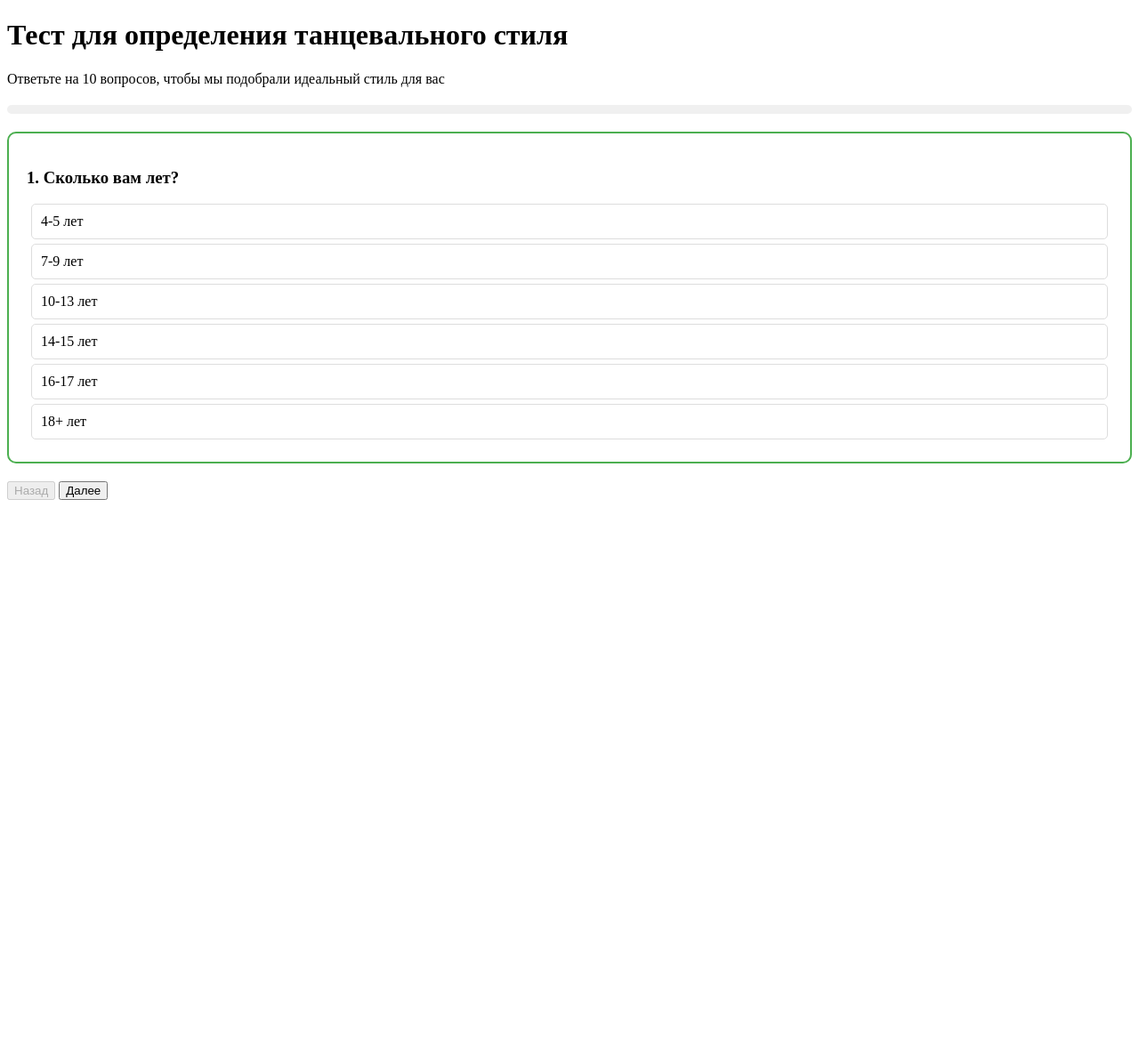
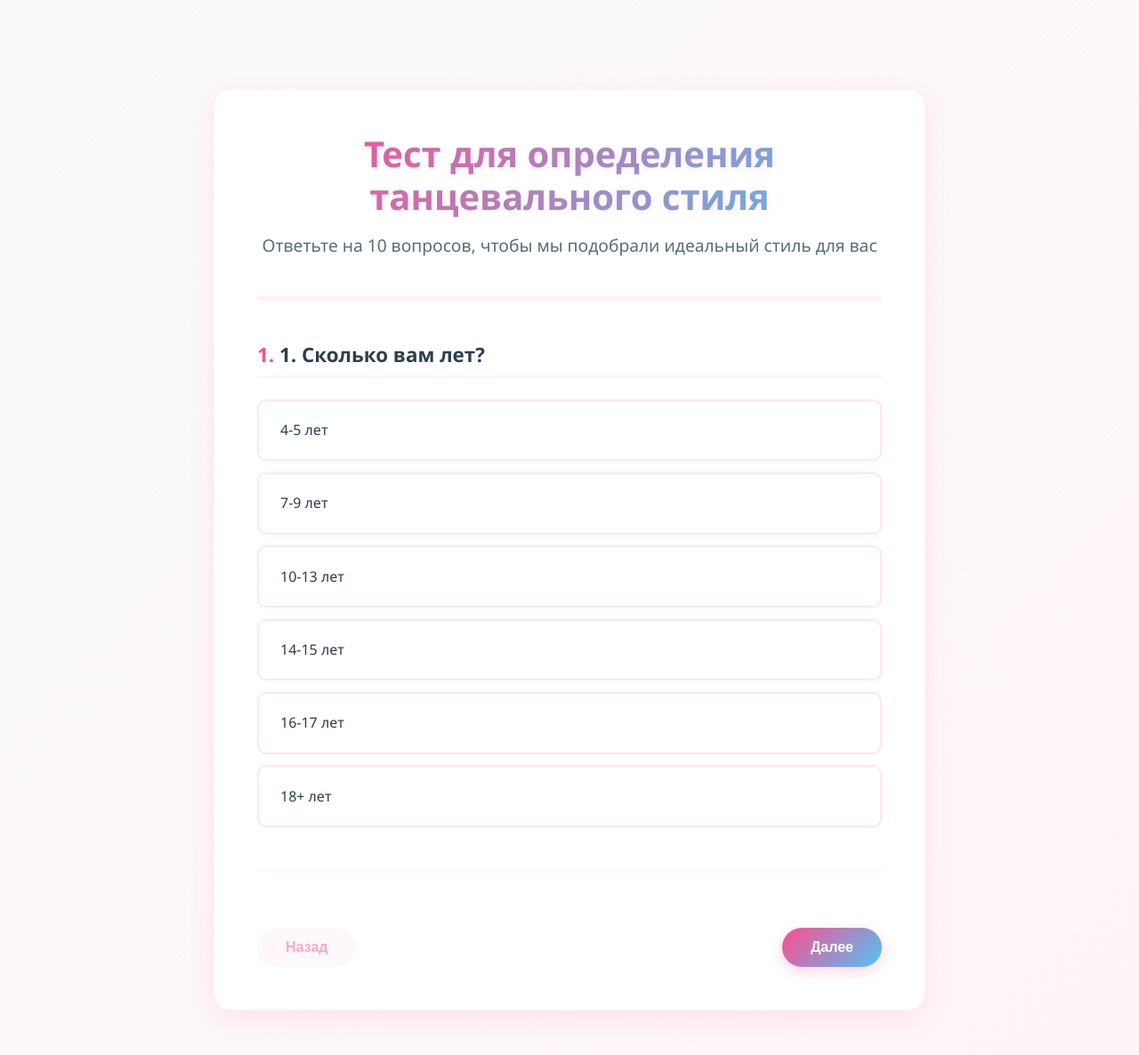
Before and after one commit to adsoboleva1101-alt/dance-studio-website, a Flask app: page /test in a window 1280 px wide. Shown: the whole page at 89% size. Before the commit the page ends 562 px from the top, so only its background shows below. Run offline with Flask 3, Linux system fonts and the light colour scheme.

Commit message:
обновила код

```diff
--- a/data/results.json
+++ b/data/results.json
@@ -94,5 +94,11 @@
     "age": "18+ лет",
     "teacher": "Катя Четина",
     "date": "2025-12-18T22:47:23.512405"
+  },
+  {
+    "style": "Choreo",
+    "age": "14-15 лет",
+    "teacher": "Даша Шорникова",
+    "date": "2025-12-19T00:31:44.463316"
   }
 ]
--- a/data/static/css/style.css
+++ b/data/static/css/style.css
@@ -1062,6 +1062,288 @@ footer {
     line-height: 1.6;
 }
 
+/* ===== СТИЛИ ДЛЯ ТЕСТА ===== */
+
+/* Основной контейнер теста */
+.test-container {
+    max-width: 800px;
+    margin: 100px auto 50px;
+    background: var(--bg-white);
+    padding: 3rem;
+    border-radius: var(--border-radius);
+    box-shadow: var(--shadow);
+    border: 1px solid rgba(255, 128, 171, 0.1);
+}
+
+/* Заголовок теста */
+.test-container h1 {
+    font-size: 2.5rem;
+    background: var(--gradient-mix);
+    -webkit-background-clip: text;
+    background-clip: text;
+    color: transparent;
+    text-align: center;
+    margin-bottom: 1rem;
+    text-shadow: 0 2px 10px rgba(255, 77, 141, 0.1);
+}
+
+.test-container > p {
+    text-align: center;
+    color: var(--text-medium);
+    font-size: 1.2rem;
+    margin-bottom: 2.5rem;
+    line-height: 1.6;
+}
+
+/* Прогресс-бар */
+.progress-bar {
+    height: 6px;
+    background: rgba(255, 128, 171, 0.1);
+    border-radius: 3px;
+    margin-bottom: 3rem;
+    overflow: hidden;
+}
+
+.progress {
+    height: 100%;
+    background: var(--gradient-mix);
+    width: 0%;
+    transition: width 0.3s ease;
+    border-radius: 3px;
+}
+
+/* Вопросы */
+.question {
+    display: none;
+    animation: fadeIn 0.5s ease;
+}
+
+.question.active {
+    display: block;
+}
+
+.question h3 {
+    font-size: 1.4rem;
+    color: var(--text-dark);
+    margin-bottom: 1.5rem;
+    padding-bottom: 10px;
+    border-bottom: 2px solid rgba(255, 128, 171, 0.1);
+}
+
+/* Варианты ответов */
+.option {
+    padding: 1.2rem 1.5rem;
+    margin-bottom: 0.8rem;
+    background: var(--bg-white);
+    border: 2px solid rgba(255, 128, 171, 0.2);
+    border-radius: 10px;
+    color: var(--text-dark);
+    font-weight: 500;
+    cursor: pointer;
+    transition: var(--transition);
+    position: relative;
+    overflow: hidden;
+}
+
+.option:hover {
+    background: rgba(255, 77, 141, 0.05);
+    border-color: var(--pink-medium);
+    transform: translateX(5px);
+}
+
+.option.selected {
+    background: var(--gradient-mix);
+    color: var(--white);
+    border-color: transparent;
+    box-shadow: 0 5px 15px rgba(255, 77, 141, 0.2);
+}
+
+.option.selected::after {
+    content: '✓';
+    position: absolute;
+    right: 15px;
+    top: 50%;
+    transform: translateY(-50%);
+    font-size: 1.2rem;
+}
+
+/* Кнопки навигации */
+#prev-btn, #next-btn {
+    padding: 0.8rem 2rem;
+    border: none;
+    border-radius: 50px;
+    font-weight: 600;
+    font-size: 1rem;
+    cursor: pointer;
+    transition: var(--transition);
+    margin-top: 2rem;
+}
+
+#prev-btn {
+    background: rgba(255, 128, 171, 0.1);
+    color: var(--pink-bright);
+    float: left;
+}
+
+#prev-btn:hover:not(:disabled) {
+    background: rgba(255, 128, 171, 0.2);
+    transform: translateY(-2px);
+}
+
+#prev-btn:disabled {
+    opacity: 0.5;
+    cursor: not-allowed;
+}
+
+#next-btn {
+    background: var(--gradient-mix);
+    color: var(--white);
+    float: right;
+    box-shadow: 0 4px 15px rgba(255, 77, 141, 0.25);
+}
+
+#next-btn:hover {
+    transform: translateY(-2px);
+    box-shadow: 0 6px 20px rgba(255, 77, 141, 0.3);
+}
+
+/* Очистка float */
+.test-container > div:last-of-type {
+    clear: both;
+    padding-top: 2rem;
+}
+
+/* Результат теста */
+#result h2 {
+    font-size: 2rem;
+    color: var(--pink-bright);
+    margin-bottom: 1.5rem;
+    text-align: center;
+}
+
+#result-content {
+    background: linear-gradient(135deg,
+        rgba(255, 235, 243, 0.2) 0%,
+        rgba(225, 245, 254, 0.2) 100%);
+    padding: 2rem;
+    border-radius: var(--border-radius);
+    border: 1px solid rgba(255, 128, 171, 0.1);
+}
+
+#result-content h3 {
+    font-size: 1.8rem;
+    color: var(--pink-bright);
+    margin-bottom: 1rem;
+}
+
+#result-content h4 {
+    font-size: 1.3rem;
+    color: var(--blue-bright);
+    margin: 1.5rem 0 0.8rem 0;
+}
+
+#result-content p {
+    color: var(--text-medium);
+    margin-bottom: 0.8rem;
+    line-height: 1.6;
+}
+
+#result-content ul {
+    list-style: none;
+    padding-left: 0;
+}
+
+#result-content li {
+    padding: 0.5rem 0;
+    color: var(--text-medium);
+    position: relative;
+    padding-left: 1.8rem;
+    line-height: 1.6;
+}
+
+#result-content li::before {
+    content: '→';
+    position: absolute;
+    left: 0;
+    color: var(--pink-bright);
+    font-weight: bold;
+}
+
+/* Анимации */
+@keyframes fadeIn {
+    from {
+        opacity: 0;
+        transform: translateY(10px);
+    }
+    to {
+        opacity: 1;
+        transform: translateY(0);
+    }
+}
+
+/* Эффект при выборе варианта */
+.option {
+    animation: fadeIn 0.3s ease;
+}
+
+/* Улучшение визуальной иерархии */
+.question {
+    counter-increment: question-counter;
+}
+
+.question h3::before {
+    content: counter(question-counter) ". ";
+    color: var(--pink-bright);
+    font-weight: bold;
+}
+
+/* Подсветка активного состояния */
+.question.active h3 {
+    color: var(--text-dark);
+}
+/* ===== СТИЛИ ДЛЯ ТЕСТА ===== */
+
+/* Контейнер навигации теста */
+.test-navigation {
+    margin-top: 3rem;
+    padding-top: 2rem;
+    border-top: 1px solid rgba(255, 128, 171, 0.1);
+    display: flex;
+    justify-content: space-between;
+    clear: both;
+}
+
+/* Действия на странице результата */
+.test-actions {
+    margin-top: 2rem;
+    display: flex;
+    gap: 1rem;
+}
+
+.test-actions button {
+    padding: 0.8rem 2rem;
+    background: var(--gradient-mix);
+    color: var(--white);
+    border: none;
+    border-radius: 50px;
+    font-weight: 600;
+    cursor: pointer;
+    transition: var(--transition);
+    box-shadow: 0 4px 15px rgba(255, 77, 141, 0.25);
+}
+
+.test-actions button:hover {
+    transform: translateY(-2px);
+    box-shadow: 0 6px 20px rgba(255, 77, 141, 0.3);
+}
+
+.test-actions button:first-child {
+    background: var(--gradient-pink);
+}
+
+.test-actions button:last-child {
+    background: var(--gradient-blue);
+}
 /* Основной контент */
 .dances-main {
     background: var(--bg-main);
--- a/data/templates/test.html
+++ b/data/templates/test.html
@@ -4,49 +4,10 @@
     <meta charset="UTF-8">
     <meta name="viewport" content="width=device-width, initial-scale=1.0">
     <title>Тест стиля - 10 вопросов</title>
-    <style>
-        .question {
-            display: none;
-            padding: 20px;
-            border: 2px solid #ccc;
-            border-radius: 10px;
-            margin: 20px 0;
-        }
-        .question.active {
-            display: block;
-            border-color: #4CAF50;
-        }
-        .option {
-            padding: 10px;
-            margin: 5px;
-            cursor: pointer;
-            border: 1px solid #ddd;
-            border-radius: 5px;
-        }
-        .option:hover {
-            background-color: #f0f0f0;
-        }
-        .option.selected {
-            background-color: #4CAF50;
-            color: white;
-        }
-        .progress-bar {
-            width: 100%;
-            height: 10px;
-            background-color: #f0f0f0;
-            border-radius: 5px;
-            margin: 20px 0;
-        }
-        .progress {
-            height: 100%;
-            background-color: #4CAF50;
-            border-radius: 5px;
-            width: 0%;
-            transition: width 0.3s;
-        }
-    </style>
+    <link rel="stylesheet" href="/static/css/style.css">
 </head>
 <body>
+    <div class="test-container">
         <h1>Тест для определения танцевального стиля</h1>
         <p>Ответьте на 10 вопросов, чтобы мы подобрали идеальный стиль для вас</p>
 
@@ -170,9 +131,10 @@
             <div id="result-content"></div>
         </div>
 
-    <div>
+        <div class="test-navigation">
             <button id="prev-btn" disabled>Назад</button>
             <button id="next-btn">Далее</button>
+        </div>
     </div>
 
     <script>
@@ -216,8 +178,8 @@
             }
 
             if (currentQuestion === totalQuestions) {
-                // Отправляем результаты
-                sendResults();
+                // Показываем результат (пока заглушка)
+                showResult();
             } else {
                 currentQuestion++;
                 showQuestion(currentQuestion);
@@ -231,41 +193,32 @@
             }
         });
 
-        function sendResults() {
-            const age = answers[0];
-            const questionAnswers = answers.slice(1);
-
-            fetch('/api/test', {
-                method: 'POST',
-                headers: {'Content-Type': 'application/json'},
-                body: JSON.stringify({age: age, answers: questionAnswers})
-            })
-            .then(response => response.json())
-            .then(data => {
+        function showResult() {
             document.querySelectorAll('.question').forEach(q => q.style.display = 'none');
             document.getElementById('result').style.display = 'block';
 
+            // Временный результат для демонстрации
             let resultHTML = `
-                    <h3>Стиль: ${data.style}</h3>
-                    <p>Возраст: ${data.age}</p>
-                    <p>Тренер: ${data.teacher}</p>
-                    <p>${data.description}</p>
-                    <h4>Рекомендации:</h4>
+                <h3>Рекомендуемый стиль: Гёрли хип-хоп (Girly Hip-Hop)</h3>
+                <p>На основе ваших ответов, мы рекомендуем вам начать с этого направления:</p>
+                <p>Гёрли хип-хоп - это женственное направление хип-хопа с плавными, волнообразными движениями.
+                Сочетает хип-хоп основы с элементами джаз-фанка и вога. Идеально для развития пластики и женственности.</p>
+
+                <h4>Рекомендации для начала:</h4>
                 <ul>
+                    <li>Начните с базовых движений на уроках для начинающих</li>
+                    <li>Одевайтесь удобно: спортивная форма или что-то, в чем легко двигаться</li>
+                    <li>Рекомендуемая частота занятий: 2-3 раза в неделю</li>
+                    <li>Слушайте R&B и поп-музыку для лучшего понимания ритма</li>
+                </ul>
+
+                <div class="test-actions">
+                    <button onclick="window.location.href='#styles'">Посмотреть все стили</button>
+                    <button onclick="window.location.href='/'">На главную</button>
+                </div>
             `;
 
-                if (data.additional_info && data.additional_info.recommendations) {
-                    data.additional_info.recommendations.forEach(rec => {
-                        resultHTML += `<li>${rec}</li>`;
-                    });
-                }
-
-                resultHTML += `</ul>`;
             document.getElementById('result-content').innerHTML = resultHTML;
-            })
-            .catch(error => {
-                alert('Ошибка: ' + error.message);
-            });
         }
 
         showQuestion(1);
```
Lines whose indentation alone changed are shown as unchanged.
